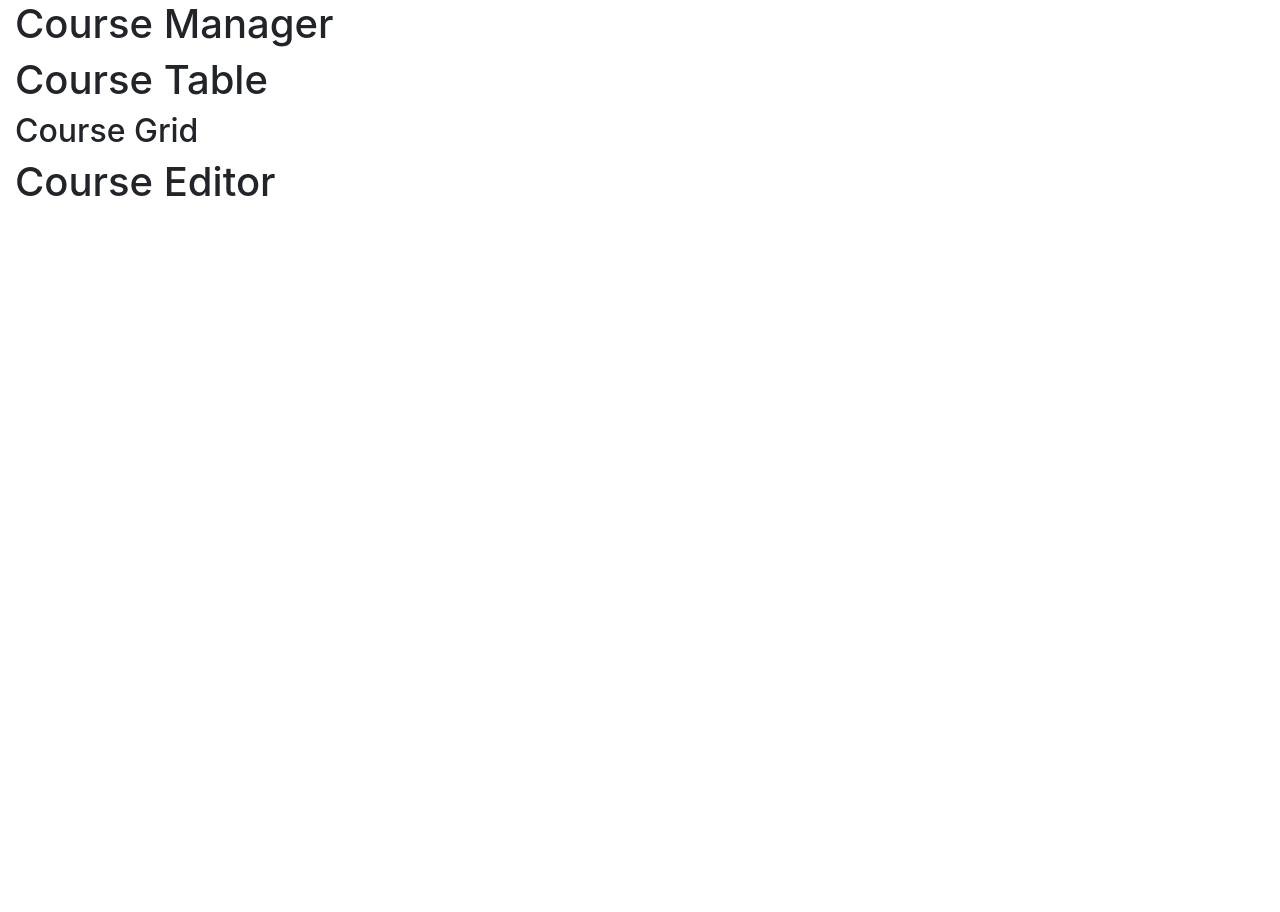
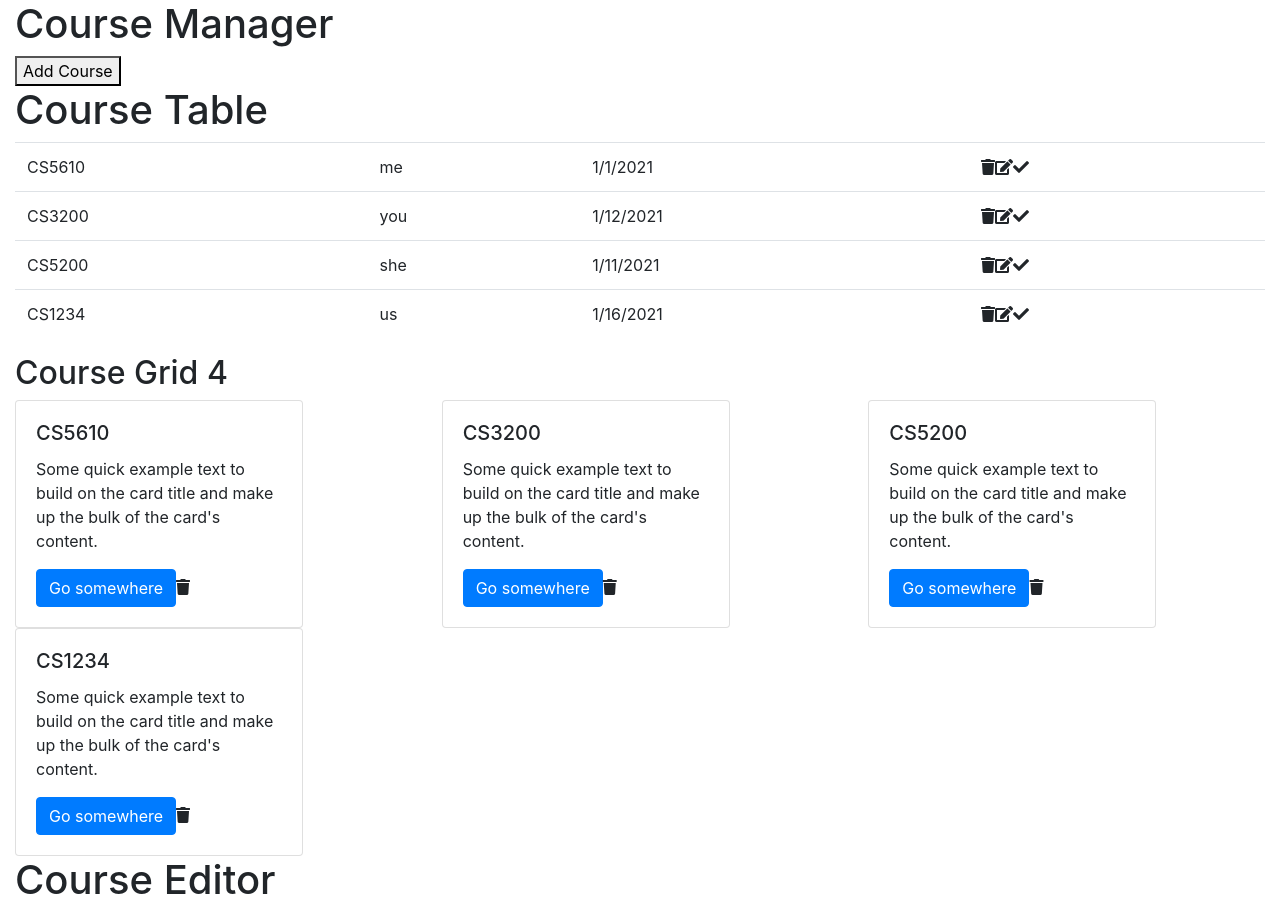
Before and after one commit to aliu19/wbdv-sp21-01-aliu-client-react, a React (Create React App) app: page / in a window 1280 px wide. Before the commit the page ends 800 px from the top, so only its background shows below. Built offline with nearby package versions, Linux system fonts and the light colour scheme.

Commit message:
Created course card and row

```diff
--- /dev/null
+++ b/src/components/course-card.js
@@ -0,0 +1,15 @@
+import React from 'react'
+
+const CourseCard = ({course}) =>
+    <div className="col-4">
+      <div className="card" style={{width: "18rem"}}>
+        <div className="card-body">
+          <h5 className="card-title">{course.title}</h5>
+          <p className="card-text">Some quick example text to build on the
+            card title and make up the bulk of the card's content.</p>
+          <a href="#" className="btn btn-primary">Go somewhere</a>
+          <i className="fas fa-trash"></i>
+        </div>
+      </div>
+    </div>
+export default CourseCard
--- a/src/components/course-editor.js
+++ b/src/components/course-editor.js
@@ -1,6 +1,6 @@
 import React from 'react'
 
-const CourseEditor = () => {
+const CourseEditor = ({courses}) => {
   return(
       <h1>Course Editor</h1>
   )
--- a/src/components/course-grid.js
+++ b/src/components/course-grid.js
@@ -1,5 +1,19 @@
 import React from 'react'
+import CourseCard from "./course-card";
 
-const CourseGrid = () => <h2>Course Grid</h2>
+const CourseGrid = ({courses}) => {
+  return(
+      <div>
+        <h2>Course Grid {courses.length}</h2>
+        <div className="row">
+          {
+            courses.map(course =>
+                <CourseCard course={course}/>
+            )
+          }
+        </div>
+      </div>
+  )
+}
 
 export default CourseGrid
--- a/src/components/course-manager.js
+++ b/src/components/course-manager.js
@@ -3,12 +3,39 @@ import CourseTable from "./course-table";
 import CourseGrid from "./course-grid";
 
 export default class CourseManager extends React.Component {
+  state = {
+    courses: [
+      {title: "CS5610", owner: "me", lastModified: "1/1/2021"},
+      {title: "CS3200", owner: "you", lastModified: "1/12/2021"},
+      {title: "CS5200", owner: "she", lastModified: "1/11/2021"},
+      {title: "CS1234", owner: "us", lastModified: "1/16/2021"}
+    ]
+  }
+
+  addCourse = () => {
+    const newCourse = {
+      title: "New Course",
+      owner: "me",
+      lastModified: "2/20/2021"
+    }
+    this.state.courses.push(newCourse)
+    this.setState(this.state)
+  }
+
+  deleteCourse = (courseToDelete) => {
+    const newCourses = this.state.courses.filter(course => course !== courseToDelete)
+    this.setState({
+      courses: newCourses
+    })
+  }
+
   render() {
     return(
         <div>
           <h1>Course Manager</h1>
-          <CourseTable/>
-          <CourseGrid/>
+          <button onClick={this.addCourse}>Add Course</button>
+          <CourseTable deleteCourse={this.deleteCourse} courses={this.state.courses}/>
+          <CourseGrid deleteCourse={this.deleteCourse} courses={this.state.courses}/>
         </div>
     );
   }
--- /dev/null
+++ b/src/components/course-row.js
@@ -0,0 +1,15 @@
+import React from 'react'
+
+const CourseRow = ({course, deleteCourse}) =>
+  <tr>
+    <td>{course.title}</td>
+    <td>{course.owner}</td>
+    <td>{course.lastModified}</td>
+    <td>
+      <i className="fas fa-trash" onClick={() => deleteCourse(course)}></i>
+      <i className="fas fa-edit"></i>
+      <i className="fas fa-check"></i>
+    </td>
+  </tr>
+
+export default CourseRow
--- a/src/components/course-table.js
+++ b/src/components/course-table.js
@@ -1,9 +1,26 @@
 import React from 'react'
+import CourseRow from "./course-row";
 
 export default class CourseTable extends React.Component {
+
+  constructor(props) {
+    super(props);
+  }
+
   render() {
     return(
-        <h1>Course Table</h1>
+        <div>
+          <h1>Course Table</h1>
+          <table className="table">
+            {
+              this.props.courses.map((course, idx) =>
+                  <CourseRow
+                      course={course}
+                      key={idx}
+                      deleteCourse={this.props.deleteCourse}/>)
+            }
+          </table>
+        </div>
     )
   }
 }
```
